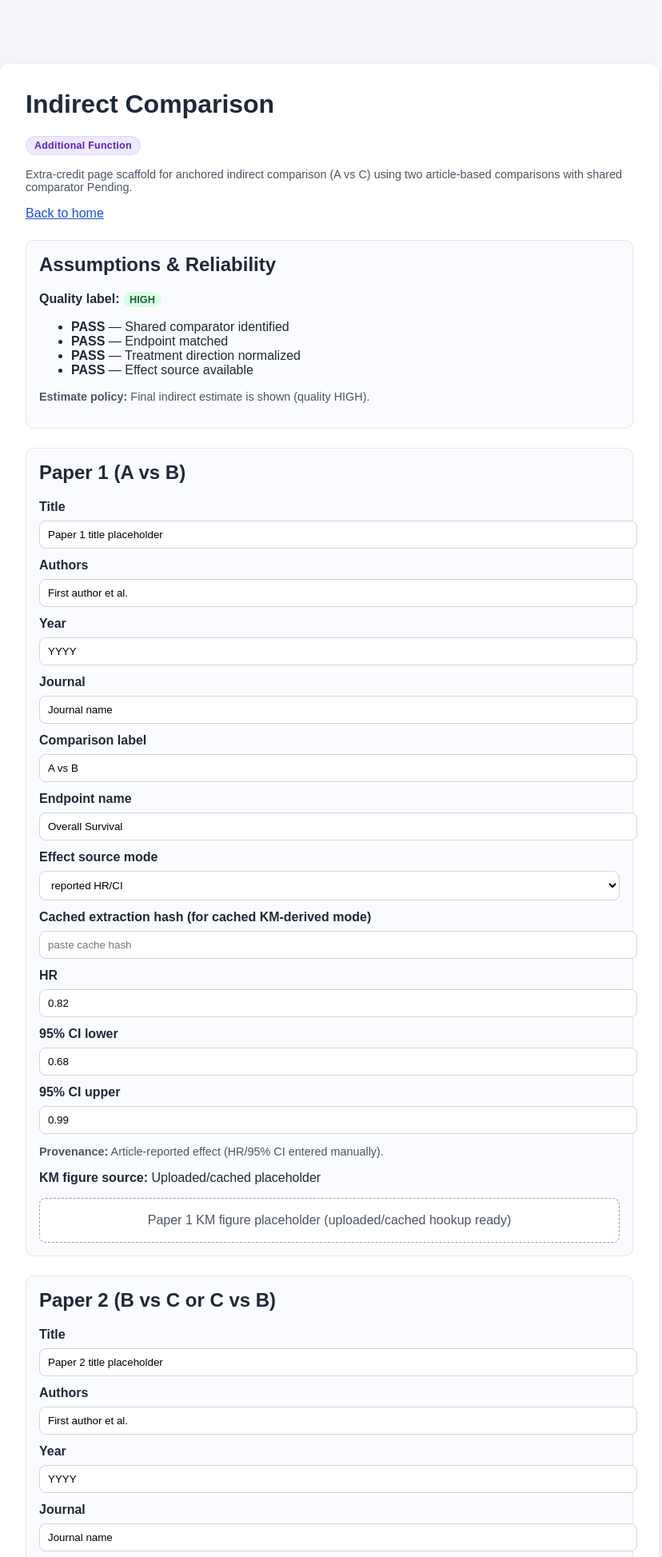
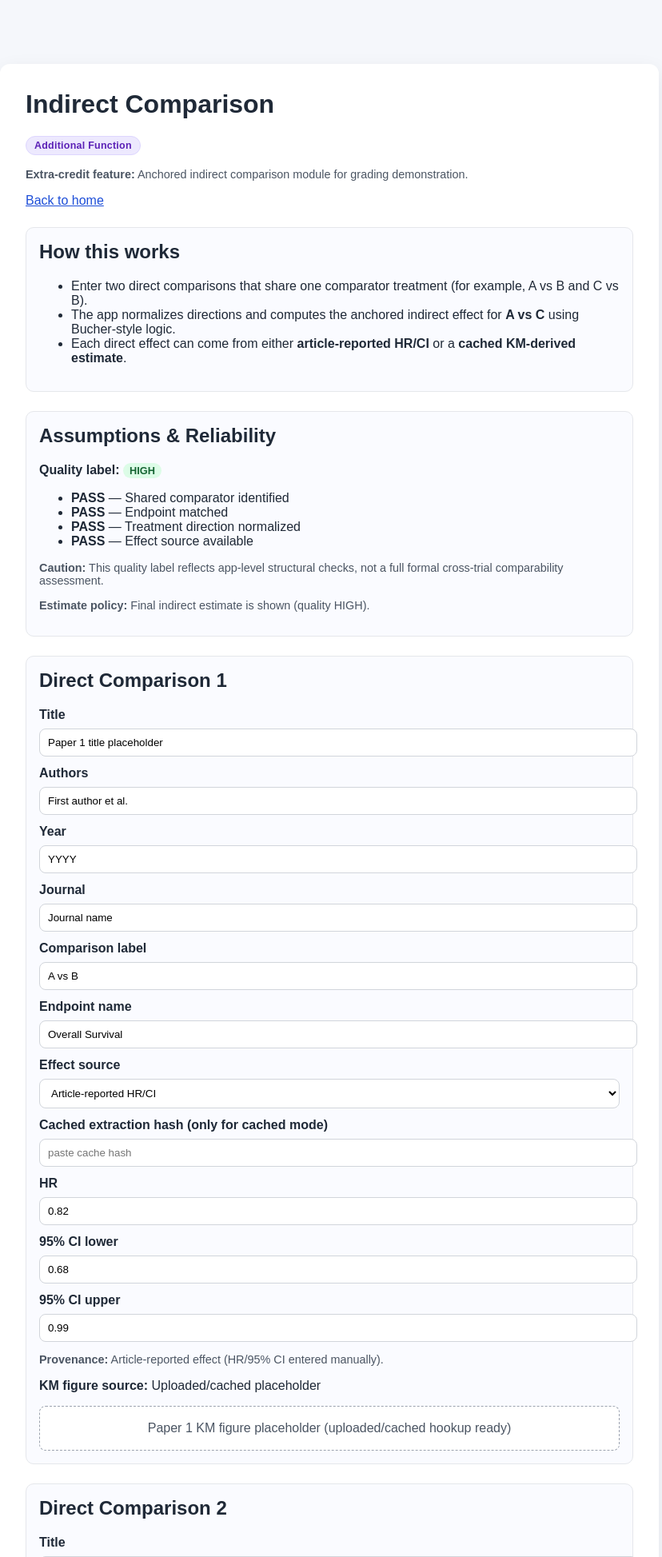
Before and after one commit to Scott-Zhu/km-logrank-webapp, a Flask app: page /indirect-comparison in a window 1280 px wide. Shown: the top 1947 px of the page at 80% size, without its empty margins (228-1056 px from the left). Run offline with Flask 3, Linux system fonts and the light colour scheme.

Commit message:
Polish indirect comparison page copy for grading clarity

```diff
--- a/static/styles.css
+++ b/static/styles.css
@@ -233,3 +233,12 @@ summary {
   background: #fee2e2;
   color: #991b1b;
 }
+
+.provenance-highlight {
+  font-weight: 600;
+}
+
+.low-quality-block {
+  display: block;
+  margin-top: 8px;
+}
--- a/templates/indirect_comparison.html
+++ b/templates/indirect_comparison.html
@@ -10,10 +10,16 @@
     <main class="container">
       <h1>Indirect Comparison</h1>
       <p><span class="badge-extra">Additional Function</span></p>
-      <p class="small-note">
-        Extra-credit page scaffold for anchored indirect comparison (A vs C) using two article-based comparisons with shared comparator {{ shared_comparator }}.
-      </p>
+      <p class="small-note"><strong>Extra-credit feature:</strong> Anchored indirect comparison module for grading demonstration.</p>
       <p><a href="{{ url_for('home') }}">Back to home</a></p>
+      <section class="result-card">
+        <h2>How this works</h2>
+        <ul>
+          <li>Enter two direct comparisons that share one comparator treatment (for example, A vs B and C vs B).</li>
+          <li>The app normalizes directions and computes the anchored indirect effect for <strong>A vs C</strong> using Bucher-style logic.</li>
+          <li>Each direct effect can come from either <strong>article-reported HR/CI</strong> or a <strong>cached KM-derived estimate</strong>.</li>
+        </ul>
+      </section>
       {% if indirect_errors %}
       <section aria-live="polite" class="messages">
         {% for message in indirect_errors %}
@@ -34,6 +40,7 @@
         {% if quality_panel.reasons %}
         <p class="small-note"><strong>Notes:</strong> {{ quality_panel.reasons|join(" ") }}</p>
         {% endif %}
+        <p class="small-note"><strong>Caution:</strong> This quality label reflects app-level structural checks, not a full formal cross-trial comparability assessment.</p>
         {% if quality_panel.quality_label == "LOW" %}
         <p class="small-note"><strong>Estimate policy:</strong> Final indirect estimate is suppressed because quality is LOW.</p>
         {% elif quality_panel.quality_label == "MEDIUM" %}
@@ -46,7 +53,7 @@
       <form action="{{ url_for('indirect_comparison') }}" method="post">
 
       <section class="result-card">
-        <h2>Paper 1 (A vs B)</h2>
+        <h2>Direct Comparison 1</h2>
         <label for="paper_1_title">Title</label>
         <input id="paper_1_title" name="paper_1_title" type="text" value="{{ paper_1.title }}" />
         <label for="paper_1_authors">Authors</label>
@@ -59,12 +66,12 @@
         <input id="paper_1_comparison_label" name="paper_1_comparison_label" type="text" value="{{ paper_1.comparison_label }}" />
         <label for="paper_1_endpoint_name">Endpoint name</label>
         <input id="paper_1_endpoint_name" name="paper_1_endpoint_name" type="text" value="{{ paper_1.endpoint_name }}" />
-        <label for="paper_1_source_mode">Effect source mode</label>
+        <label for="paper_1_source_mode">Effect source</label>
         <select id="paper_1_source_mode" name="paper_1_source_mode">
-          <option value="reported" {% if paper_1.source_mode == "reported" %}selected{% endif %}>reported HR/CI</option>
-          <option value="cached" {% if paper_1.source_mode == "cached" %}selected{% endif %}>cached KM-derived estimate</option>
+          <option value="reported" {% if paper_1.source_mode == "reported" %}selected{% endif %}>Article-reported HR/CI</option>
+          <option value="cached" {% if paper_1.source_mode == "cached" %}selected{% endif %}>Cached KM-derived estimate</option>
         </select>
-        <label for="paper_1_cached_hash">Cached extraction hash (for cached KM-derived mode)</label>
+        <label for="paper_1_cached_hash">Cached extraction hash (only for cached mode)</label>
         <input id="paper_1_cached_hash" name="paper_1_cached_hash" type="text" list="cached-hashes" value="{{ paper_1.cached_hash }}" placeholder="paste cache hash" />
         <label for="paper_1_hr">HR</label>
         <input id="paper_1_hr" name="paper_1_hr" type="text" inputmode="decimal" placeholder="e.g., 0.82" value="{{ paper_1.hr }}" />
@@ -82,7 +89,7 @@
       </section>
 
       <section class="result-card">
-        <h2>Paper 2 (B vs C or C vs B)</h2>
+        <h2>Direct Comparison 2</h2>
         <label for="paper_2_title">Title</label>
         <input id="paper_2_title" name="paper_2_title" type="text" value="{{ paper_2.title }}" />
         <label for="paper_2_authors">Authors</label>
@@ -95,12 +102,12 @@
         <input id="paper_2_comparison_label" name="paper_2_comparison_label" type="text" value="{{ paper_2.comparison_label }}" />
         <label for="paper_2_endpoint_name">Endpoint name</label>
         <input id="paper_2_endpoint_name" name="paper_2_endpoint_name" type="text" value="{{ paper_2.endpoint_name }}" />
-        <label for="paper_2_source_mode">Effect source mode</label>
+        <label for="paper_2_source_mode">Effect source</label>
         <select id="paper_2_source_mode" name="paper_2_source_mode">
-          <option value="reported" {% if paper_2.source_mode == "reported" %}selected{% endif %}>reported HR/CI</option>
-          <option value="cached" {% if paper_2.source_mode == "cached" %}selected{% endif %}>cached KM-derived estimate</option>
+          <option value="reported" {% if paper_2.source_mode == "reported" %}selected{% endif %}>Article-reported HR/CI</option>
+          <option value="cached" {% if paper_2.source_mode == "cached" %}selected{% endif %}>Cached KM-derived estimate</option>
         </select>
-        <label for="paper_2_cached_hash">Cached extraction hash (for cached KM-derived mode)</label>
+        <label for="paper_2_cached_hash">Cached extraction hash (only for cached mode)</label>
         <input id="paper_2_cached_hash" name="paper_2_cached_hash" type="text" list="cached-hashes" value="{{ paper_2.cached_hash }}" placeholder="paste cache hash" />
         <label for="paper_2_hr">HR</label>
         <input id="paper_2_hr" name="paper_2_hr" type="text" inputmode="decimal" placeholder="e.g., 1.10" value="{{ paper_2.hr }}" />
@@ -121,6 +128,7 @@
         <h2>Anchored Indirect Estimate (A vs C)</h2>
         <button type="submit">Compute anchored indirect comparison</button>
         {% if anchored_result %}
+        <p class="message message-success provenance-highlight"><strong>Provenance summary:</strong> {{ anchored_result.provenance_summary }}</p>
         <p><strong>Endpoint:</strong> {{ anchored_result.endpoint_name }}</p>
         <p><strong>Shared comparator:</strong> {{ anchored_result.comparator }}</p>
         <p><strong>Normalization step 1:</strong> {{ anchored_result.normalization_steps[0] }}</p>
@@ -132,18 +140,24 @@
         <p><strong>p-value:</strong> {{ "%.6f"|format(anchored_result.p_value) }}</p>
         <p><strong>Interpretation:</strong> {{ anchored_result.interpretation }}</p>
         {% if anchored_result.quality_note %}
-        <p class="small-note"><strong>Quality note:</strong> {{ anchored_result.quality_note }}</p>
+        <p class="message message-warning"><strong>Exploratory result:</strong> {{ anchored_result.quality_note }}</p>
         {% endif %}
-        <p class="small-note"><strong>Provenance summary:</strong> {{ anchored_result.provenance_summary }}</p>
         {% else %}
         <p class="small-note">
           {% if quality_panel.quality_label == "LOW" %}
-          Estimate suppressed due to LOW quality assumptions. Resolve the failed checks above to enable calculation.
+          <span class="message message-error low-quality-block">Estimate suppressed due to LOW quality assumptions. Resolve the failed checks above to enable calculation.</span>
           {% else %}
-          Enter article-provided HR + 95% CI values for both direct comparisons, then click compute.
+          Enter two direct comparisons, choose sources, and click compute.
           {% endif %}
         </p>
         {% endif %}
+      </section>
+      <section class="result-card">
+        <h2>Interpretation note</h2>
+        <p class="small-note">
+          A non-significant indirect result means <strong>no clear indirect difference detected</strong> under these inputs.
+          It does <strong>not</strong> prove treatment equivalence.
+        </p>
       </section>
       <datalist id="cached-hashes">
         {% for hash_value in cached_hashes %}
```
